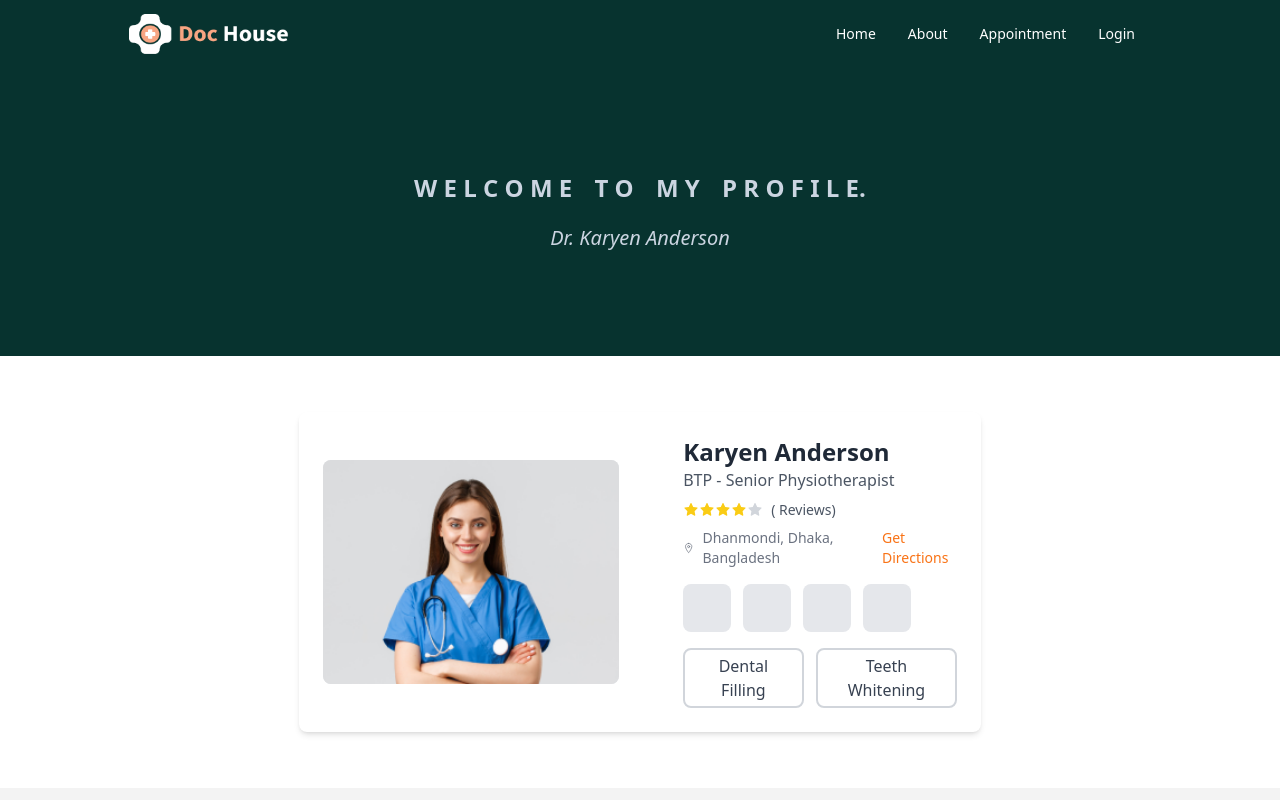
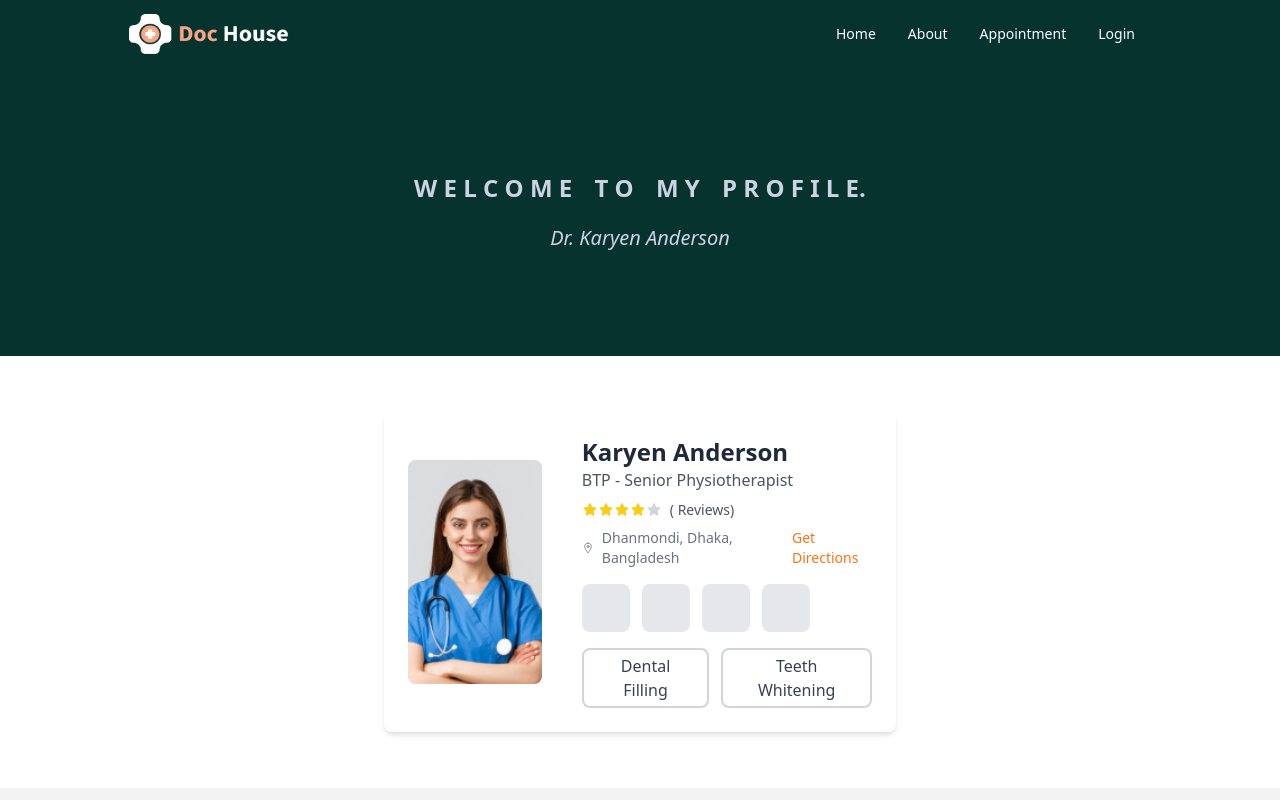
Before and after one commit to MASUMHD/Doctor_Appointment, a React (Vite) app: page /doctor-profile/1 in a window 1280 px wide. Shown: the top 800 px of the page. Built offline with nearby package versions, Linux system fonts and the light colour scheme.

Commit message:
Doctor profile code update

```diff
--- a/src/Component/Pages/DoctorProfile/DocProfileCard.jsx
+++ b/src/Component/Pages/DoctorProfile/DocProfileCard.jsx
@@ -1,14 +1,14 @@
 import PropTypes from "prop-types";
-import { IoLocationOutline } from "react-icons/io5"; // Import location icon
-import { AiFillStar } from "react-icons/ai"; // Import star icon
-import { Link } from "react-router-dom"; // For the "Get Directions" link
+import { IoLocationOutline } from "react-icons/io5";
+import { AiFillStar } from "react-icons/ai";
+import { Link } from "react-router-dom";
 
 const DocProfileCard = ({ doctor }) => {
   return (
     <div className="flex flex-col items-center">
-      <div className="bg-white shadow-md rounded-lg p-6 flex  mt-14 mb-14 items-center w-2/3 gap-10">
-        {/* Image Placeholder */}
-        <div className="w-3/1 h-56 bg-gray-200 rounded-lg mr-6">
+      <div className="bg-white shadow-md rounded-lg p-6 flex flex-col md:flex-row mt-14 mb-14 items-center w-full md:w-4/5 lg:w-2/4 gap-10">
+
+        <div className="w-full md:w-1/3 h-56 bg-gray-200 rounded-lg">
           <img
             src={doctor.image}
             alt={doctor.name}
@@ -16,37 +16,37 @@ const DocProfileCard = ({ doctor }) => {
           />
         </div>
 
-        {/* Doctor Info */}
+
         <div className="flex-grow">
-          {/* Doctor's Name and Title */}
-          <h1 className="text-2xl font-bold">{doctor.name}</h1>
-          <p className="text-gray-600">{doctor.title}</p>
 
-          {/* Star Rating and Reviews */}
-          <div className="flex items-center my-2">
+          <h1 className="text-2xl font-bold text-center md:text-left">{doctor.name}</h1>
+          <p className="text-gray-600 text-center md:text-left">{doctor.title}</p>
+
+
+          <div className="flex items-center justify-center md:justify-start my-2">
             <div className="text-yellow-400 flex">
               <AiFillStar />
               <AiFillStar />
               <AiFillStar />
               <AiFillStar />
               <AiFillStar className="text-gray-300" />{" "}
-              {/* One star lighter for 4.5 rating */}
+
             </div>
             <span className="ml-2 text-sm text-gray-600">
               ({doctor.reviews} Reviews)
             </span>
           </div>
 
-          {/* Location and Directions */}
-          <div className="text-sm text-gray-500 flex items-center my-2">
+
+          <div className="text-sm text-gray-500 flex justify-center md:justify-start items-center my-2">
             <IoLocationOutline className="mr-2" /> {doctor.location}
             <Link to="/" className="ml-2 text-orange-500 hover:underline">
               Get Directions
             </Link>
           </div>
 
-          {/* Placeholder for future content like additional images */}
-          <div className="flex space-x-3 my-4">
+
+          <div className="flex justify-center md:justify-start space-x-3 my-4">
             {/* Add image placeholders */}
             <div className="w-12 h-12 bg-gray-200 rounded-lg"></div>
             <div className="w-12 h-12 bg-gray-200 rounded-lg"></div>
@@ -54,8 +54,8 @@ const DocProfileCard = ({ doctor }) => {
             <div className="w-12 h-12 bg-gray-200 rounded-lg"></div>
           </div>
 
-          {/* Services Buttons */}
-          <div className="flex space-x-3">
+
+          <div className="flex justify-center md:justify-start space-x-3">
             <button className="border-2 border-gray-300 rounded-lg px-4 py-1 text-gray-700 hover:bg-gray-100">
               Dental Filling
             </button>
@@ -77,5 +77,6 @@ DocProfileCard.propTypes = {
     title: PropTypes.string.isRequired,
     reviews: PropTypes.number.isRequired,
     location: PropTypes.string.isRequired,
+    image: PropTypes.string.isRequired,
   }).isRequired,
 };
```
